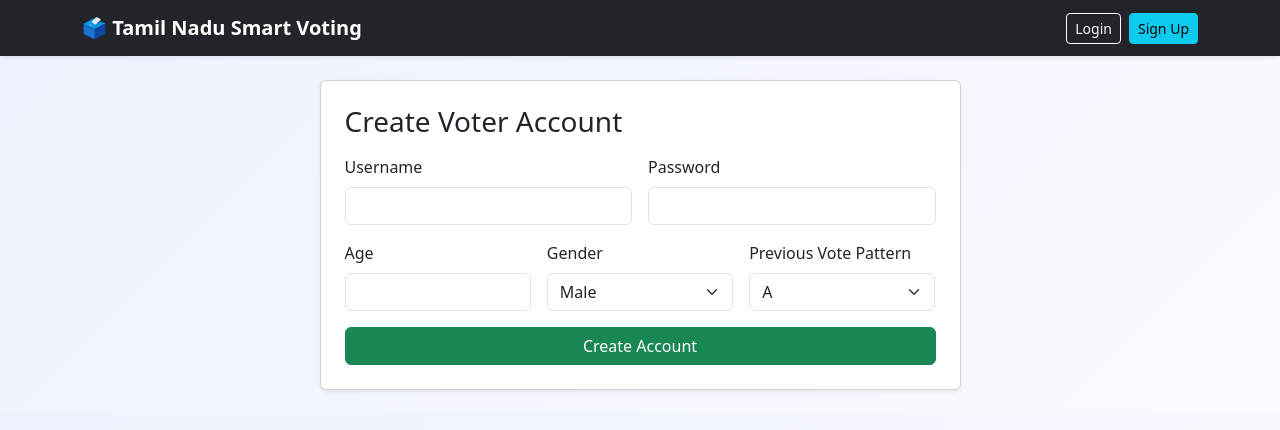
After one commit to lasiyakp/voting-system, a Flask app: page /register in a window 1280 px wide. The commit adds this page. Shown: the top 430 px of the page. Run offline with Flask 3, Linux system fonts and the light colour scheme.

Commit message:
Revamp TN voting UX and remove election state controls

```diff
--- a/app.py
+++ b/app.py
@@ -84,17 +84,8 @@ def init_db():
         """
     )
 
-    cur.execute(
-        """
-        CREATE TABLE IF NOT EXISTS app_state (
-            key TEXT PRIMARY KEY,
-            value TEXT NOT NULL
-        )
-        """
-    )
-
-    # Seed only the required admin account (no demo users/candidates)
-    cur.execute("SELECT COUNT(*) FROM users")
+    # Keep only static admin account. End users are created dynamically via signup.
+    cur.execute("SELECT COUNT(*) FROM users WHERE role = 'admin'")
     if cur.fetchone()[0] == 0:
         admin_user = (
             os.environ.get("DEFAULT_ADMIN_USERNAME", "admin"),
@@ -107,12 +98,6 @@ def init_db():
         cur.execute(
             "INSERT INTO users(username, password, role, age, gender, prev_vote) VALUES(?,?,?,?,?,?)",
             admin_user,
-        )
-
-    cur.execute("SELECT 1 FROM app_state WHERE key = 'election_status'")
-    if not cur.fetchone():
-        cur.execute(
-            "INSERT INTO app_state(key, value) VALUES('election_status', 'open')"
         )
 
     db.commit()
@@ -129,14 +114,6 @@ def current_user():
         return None
     db = get_db()
     return db.execute("SELECT * FROM users WHERE id = ?", (user_id,)).fetchone()
-
-
-def get_election_status(db):
-    """Read election status from persistent app state."""
-    row = db.execute(
-        "SELECT value FROM app_state WHERE key = 'election_status'"
-    ).fetchone()
-    return row["value"] if row else "open"
 
 
 def login_required(role=None):
@@ -165,6 +142,49 @@ def login_required(role=None):
 @app.route("/")
 def home():
     return redirect(url_for("login"))
+
+
+@app.route("/register", methods=["GET", "POST"])
+def register():
+    """Create dynamic end-user accounts."""
+    if request.method == "POST":
+        username = request.form.get("username", "").strip()
+        password = request.form.get("password", "").strip()
+        age = request.form.get("age", type=int)
+        gender = request.form.get("gender", "").strip().upper()
+        prev_vote = request.form.get("prev_vote", "").strip().upper()
+
+        if not username or not password:
+            flash("Username and password are required.", "danger")
+            return redirect(url_for("register"))
+
+        if not age or age < 18:
+            flash("Age must be 18 or above.", "danger")
+            return redirect(url_for("register"))
+
+        if gender not in {"M", "F", "O"}:
+            flash("Please select a valid gender.", "danger")
+            return redirect(url_for("register"))
+
+        if prev_vote not in {"A", "B", "C"}:
+            flash("Previous vote choice must be A, B, or C.", "danger")
+            return redirect(url_for("register"))
+
+        db = get_db()
+        try:
+            db.execute(
+                "INSERT INTO users(username, password, role, age, gender, prev_vote) VALUES(?,?,?,?,?,?)",
+                (username, password, "user", age, gender, prev_vote),
+            )
+            db.commit()
+        except sqlite3.IntegrityError:
+            flash("Username already exists. Please choose another.", "warning")
+            return redirect(url_for("register"))
+
+        flash("Account created successfully. Please login.", "success")
+        return redirect(url_for("login"))
+
+    return render_template("register.html")
 
 
 @app.route("/login", methods=["GET", "POST"])
@@ -223,10 +243,11 @@ def dashboard():
     user_vote = db.execute(
         "SELECT candidate_id FROM votes WHERE user_id = ?", (user["id"],)
     ).fetchone()
-    election_status = get_election_status(db)
 
     # Decision-tree based prediction
     ml_prediction = predict_candidate(user["age"], user["gender"], user["prev_vote"])
+
+    leading_candidate = vote_rows[0]["name"] if vote_rows else "No votes yet"
 
     return render_template(
         "dashboard.html",
@@ -235,8 +256,8 @@ def dashboard():
         total_votes=total_votes,
         vote_rows=vote_rows,
         has_voted=bool(user_vote),
-        election_status=election_status,
         ml_prediction=ml_prediction,
+        leading_candidate=leading_candidate,
     )
 
 
@@ -246,11 +267,6 @@ def vote():
     """Voting page that prevents duplicate vote per user."""
     db = get_db()
     user = current_user()
-    election_status = get_election_status(db)
-
-    if election_status != "open":
-        flash("Voting is currently closed by the admin.", "warning")
-        return redirect(url_for("dashboard"))
 
     has_voted = db.execute(
         "SELECT 1 FROM votes WHERE user_id = ?", (user["id"],)
@@ -337,21 +353,8 @@ def admin():
             db.commit()
             flash("Voting system reset: all votes cleared.", "info")
 
-        elif action == "set_election_state":
-            election_status = request.form.get("election_status", "").strip().lower()
-            if election_status in {"open", "closed"}:
-                db.execute(
-                    "UPDATE app_state SET value = ? WHERE key = 'election_status'",
-                    (election_status,),
-                )
-                db.commit()
-                flash(f"Election state updated to: {election_status}.", "success")
-            else:
-                flash("Invalid election state.", "danger")
-
         return redirect(url_for("admin"))
 
-    election_status = get_election_status(db)
     candidates = db.execute("SELECT * FROM candidates ORDER BY id").fetchall()
     users = db.execute("SELECT id, username, role, age, gender, prev_vote FROM users").fetchall()
     votes = db.execute(
@@ -369,7 +372,6 @@ def admin():
         candidates=candidates,
         users=users,
         votes=votes,
-        election_status=election_status,
     )
 
 
--- a/static/css/style.css
+++ b/static/css/style.css
@@ -1,12 +1,85 @@
 body {
-    background: #f5f7fb;
+    background: linear-gradient(135deg, #eef2ff, #f9fbff);
 }
 
 .info-card {
     border: none;
-    box-shadow: 0 4px 10px rgba(0, 0, 0, 0.08);
+    box-shadow: 0 8px 20px rgba(0, 0, 0, 0.08);
+    transition: transform 0.25s ease, box-shadow 0.25s ease;
+}
+
+.info-card:hover {
+    transform: translateY(-4px);
+    box-shadow: 0 12px 24px rgba(0, 0, 0, 0.12);
 }
 
 .card-header {
     font-weight: 600;
 }
+
+.glass-card {
+    backdrop-filter: blur(4px);
+    background: rgba(255, 255, 255, 0.95);
+}
+
+.hero-banner,
+.tn-banner {
+    position: relative;
+    overflow: hidden;
+    border-radius: 1rem;
+}
+
+.hero-overlay,
+.tn-banner-overlay {
+    position: absolute;
+    inset: auto 0 0 0;
+    padding: 1rem 1.2rem;
+    background: linear-gradient(transparent, rgba(0, 0, 0, 0.75));
+    color: #fff;
+}
+
+.fade-in-up {
+    animation: fadeInUp 0.7s ease both;
+}
+
+.pop-in {
+    animation: popIn 0.5s ease both;
+}
+
+.pulse {
+    animation: pulse 1.2s infinite;
+}
+
+@keyframes fadeInUp {
+    from {
+        opacity: 0;
+        transform: translateY(20px);
+    }
+    to {
+        opacity: 1;
+        transform: translateY(0);
+    }
+}
+
+@keyframes popIn {
+    from {
+        opacity: 0;
+        transform: scale(0.96);
+    }
+    to {
+        opacity: 1;
+        transform: scale(1);
+    }
+}
+
+@keyframes pulse {
+    0% {
+        box-shadow: 0 0 0 0 rgba(13, 110, 253, 0.35);
+    }
+    70% {
+        box-shadow: 0 0 0 8px rgba(13, 110, 253, 0);
+    }
+    100% {
+        box-shadow: 0 0 0 0 rgba(13, 110, 253, 0);
+    }
+}
--- a/templates/base.html
+++ b/templates/base.html
@@ -3,14 +3,14 @@
 <head>
     <meta charset="UTF-8" />
     <meta name="viewport" content="width=device-width, initial-scale=1.0" />
-    <title>{% block title %}Voting System{% endblock %}</title>
+    <title>{% block title %}Tamil Nadu Smart Voting{% endblock %}</title>
     <link href="https://cdn.jsdelivr.net/npm/bootstrap@5.3.3/dist/css/bootstrap.min.css" rel="stylesheet">
     <link rel="stylesheet" href="{{ url_for('static', filename='css/style.css') }}">
 </head>
 <body>
-<nav class="navbar navbar-expand-lg navbar-dark bg-dark">
+<nav class="navbar navbar-expand-lg navbar-dark bg-dark shadow-sm">
   <div class="container">
-    <a class="navbar-brand" href="#">Voting System</a>
+    <a class="navbar-brand fw-bold" href="#">🗳️ Tamil Nadu Smart Voting</a>
     <div class="ms-auto d-flex gap-2">
       {% if session.get('user_id') %}
         {% if session.get('role') == 'user' %}
@@ -22,6 +22,9 @@
           <a class="btn btn-sm btn-outline-light" href="{{ url_for('results') }}">Results</a>
         {% endif %}
         <a class="btn btn-sm btn-warning" href="{{ url_for('logout') }}">Logout</a>
+      {% else %}
+        <a class="btn btn-sm btn-outline-light" href="{{ url_for('login') }}">Login</a>
+        <a class="btn btn-sm btn-info" href="{{ url_for('register') }}">Sign Up</a>
       {% endif %}
     </div>
   </div>
--- /dev/null
+++ b/templates/register.html
@@ -0,0 +1,46 @@
+{% extends 'base.html' %}
+{% block title %}Register{% endblock %}
+{% block content %}
+<div class="row justify-content-center">
+  <div class="col-md-7">
+    <div class="card shadow-sm glass-card fade-in-up">
+      <div class="card-body p-4">
+        <h3 class="mb-3">Create Voter Account</h3>
+        <form method="POST" class="row g-3">
+          <div class="col-md-6">
+            <label class="form-label">Username</label>
+            <input type="text" name="username" class="form-control" required>
+          </div>
+          <div class="col-md-6">
+            <label class="form-label">Password</label>
+            <input type="password" name="password" class="form-control" required>
+          </div>
+          <div class="col-md-4">
+            <label class="form-label">Age</label>
+            <input type="number" name="age" min="18" class="form-control" required>
+          </div>
+          <div class="col-md-4">
+            <label class="form-label">Gender</label>
+            <select name="gender" class="form-select" required>
+              <option value="M">Male</option>
+              <option value="F">Female</option>
+              <option value="O">Other</option>
+            </select>
+          </div>
+          <div class="col-md-4">
+            <label class="form-label">Previous Vote Pattern</label>
+            <select name="prev_vote" class="form-select" required>
+              <option value="A">A</option>
+              <option value="B">B</option>
+              <option value="C">C</option>
+            </select>
+          </div>
+          <div class="col-12">
+            <button class="btn btn-success w-100">Create Account</button>
+          </div>
+        </form>
+      </div>
+    </div>
+  </div>
+</div>
+{% endblock %}
```
Also changed, not shown: static/js/dashboard.js (+7 -1 lines), templates/admin.html (+0 -26 lines), templates/dashboard.html (+54 -16 lines), templates/login.html (+14 -4 lines), templates/results.html (+6 -2 lines).
